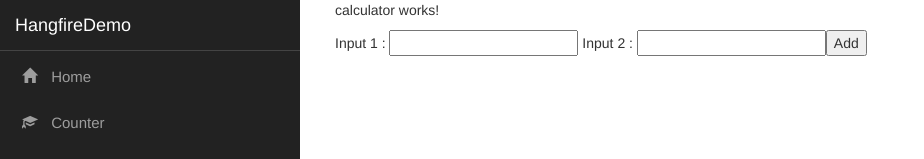
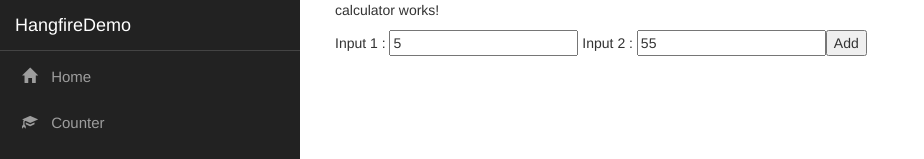
Before and after one commit to dasariramacharan/Sandbox, an Angular app in the folder HangfireDemo/ClientApp/: page /calculator in a window 1280 px wide. Shown: the top 159 px of the page, without its empty margins (0-924 px from the left). Built offline with nearby package versions, Linux system fonts and the light colour scheme.

Commit message:
add impl

```diff
--- a/HangfireDemo/ClientApp/src/app/calculator/calculator.component.html
+++ b/HangfireDemo/ClientApp/src/app/calculator/calculator.component.html
@@ -1,6 +1,6 @@
 <p>
   calculator works!
 </p>
-Input 1 : <input type="text" [(ngModel)]="input1">
-Input 2 : <input type="text" [(ngModel)]="input2">
-<button (click)="add()">Add</button>
+Input 1 : <input type="text" [(ngModel)]="input1"/>
+Input 2 : <input type="text" [(ngModel)]="input2"/>
+<button type="submit" (click)="add()">Add</button>
--- a/HangfireDemo/ClientApp/src/app/calculator/calculator.component.ts
+++ b/HangfireDemo/ClientApp/src/app/calculator/calculator.component.ts
@@ -1,4 +1,5 @@
 import { Component, OnInit, Inject } from '@angular/core';
+import { HttpClient } from '@angular/common/http';
 
 @Component({
   selector: 'app-calculator',
@@ -7,18 +8,22 @@ import { Component, OnInit, Inject } from '@angular/core';
 })
 export class CalculatorComponent implements OnInit {
 
-  input1: number;
-  input2: number;
-
-  constructor() {
+  input1: number = 5;
+  input2: number = 55;
+  baseUrl: string;
+  constructor(private http: HttpClient, @Inject('BASE_URL') baseUrl: string) {
+    this.baseUrl = baseUrl;
   }
 
   ngOnInit() {
   }
 
-  add(){
-    //TODO: Perform operaiton at server
-    alert(this.input1 + this.input2);
+  add() {
+    this.http.get<number>(this.baseUrl + `api/calculator/add?a=${this.input1}&b=${this.input2}`)
+      .subscribe(data => alert(data),
+        (err) => console.log(err));
+    //TODO: Perform operation at server
+    //alert(this.input1 + this.input2);
   }
 
 
```
Also changed, not shown: 2 other files (tests, documents, lock files or other folders).
